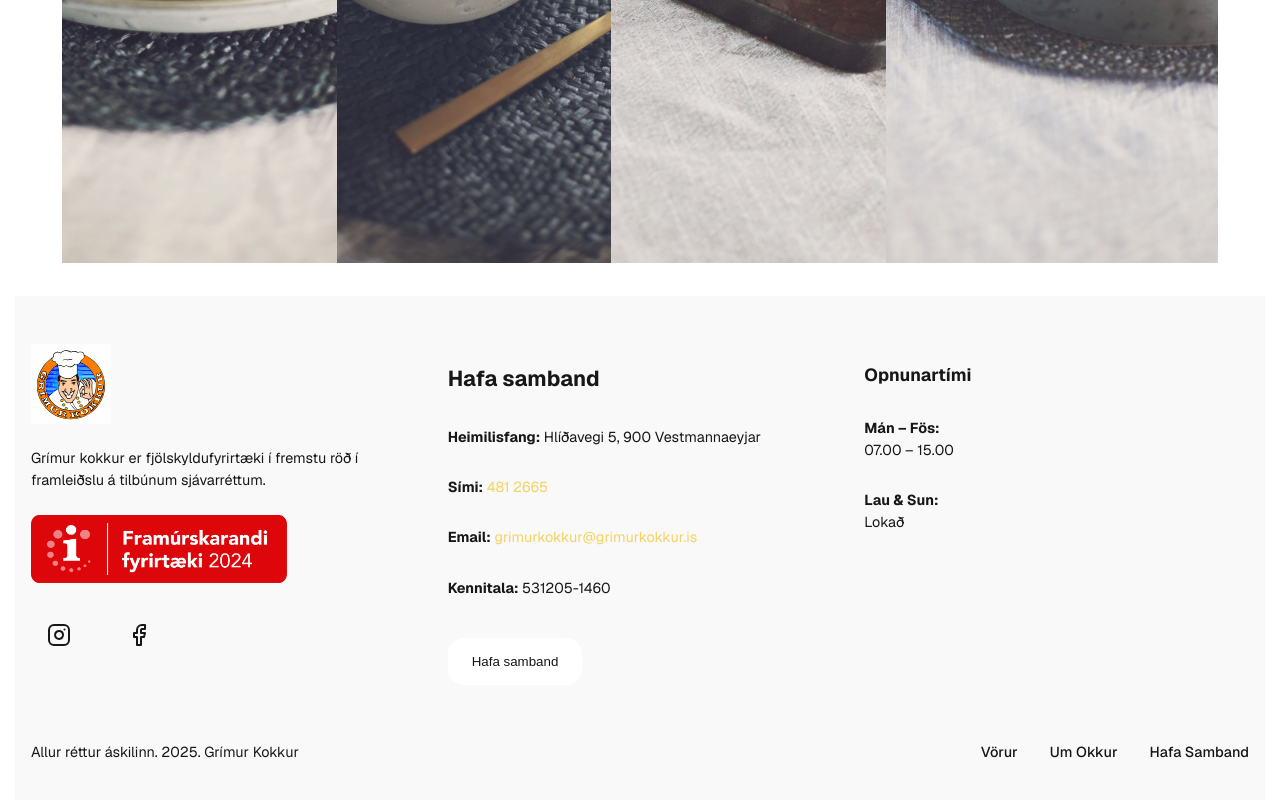
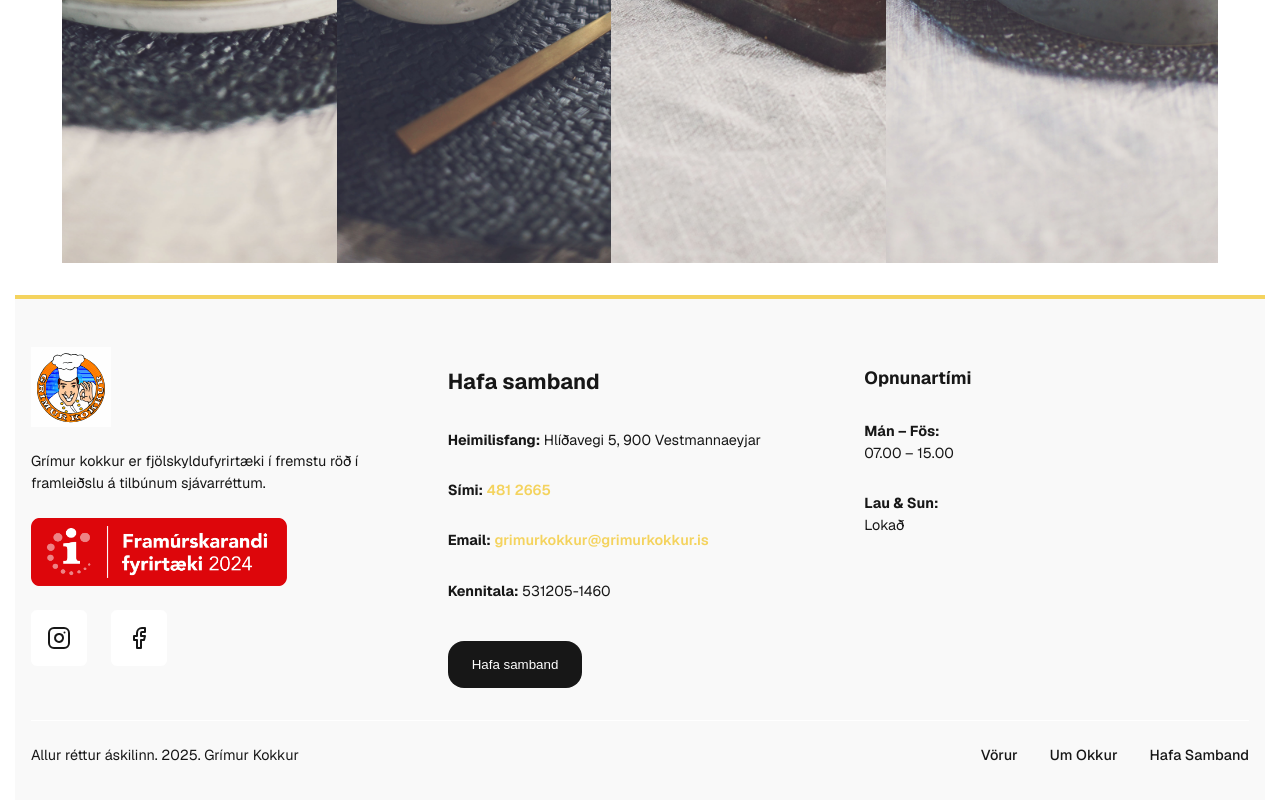
Before and after one commit to aph8/GrimurKokkur, a Next.js app: page / in a window 1280 px wide. Shown: the part 697-1497 px from the top of the page. Built offline with nearby package versions, Linux system fonts and the light colour scheme.

Commit message:
laga footer lit

```diff
--- a/src/styles/Footer.module.scss
+++ b/src/styles/Footer.module.scss
@@ -4,14 +4,36 @@
 @use './mixins'    as m;
 
 .footer {
-  /* distinct band below your main content */
+  /* light mode: pale gray band, dark mode: dark gray band */
   background: var(--accent-bg);
-  border-top: 1px solid var(--background);
+  @media (prefers-color-scheme: dark) {
+    background: var(--foreground);
+  }
 
+  /* strong accent line */
+  border-top: 4px solid var(--primary);
+
+  /* main text */
   color: var(--foreground);
+  @media (prefers-color-scheme: dark) {
+    color: var(--background);
+  }
+
   padding: clamp(2rem, 5vw, 3rem) v.$spacing-sm;
   font-size: 0.9rem;
   line-height: 1.5;
+
+  /* make phone & email links pop */
+  a[href^="tel"],
+  a[href^="mailto"] {
+    color: var(--primary);
+    font-weight: 600;
+    text-decoration: none;
+
+    &:hover {
+      text-decoration: underline;
+    }
+  }
 }
 
 .top {
@@ -41,13 +63,13 @@
   h3 {
     margin-bottom: v.$spacing-sm;
     font-size: 1.1rem;
-    color: var(--foreground);
+    color: inherit;
   }
 }
 
 .description {
   margin: v.$spacing-md 0;
-  color: var(--foreground);
+  color: inherit;
 }
 
 .socialIcons {
@@ -57,7 +79,7 @@
 }
 
 .icon {
-  background: var(--accent-bg);
+  background: var(--background);
   border-radius: 6px;
   padding: v.$spacing-sm;
   display: flex;
@@ -75,8 +97,8 @@
   justify-content: center;
 
   margin-top: v.$spacing-md;
-  background: var(--background);
-  color:      var(--foreground);
+  background: var(--foreground);
+  color:      var(--background);
   border: none;
   padding: v.$spacing-sm v.$spacing-md;
   border-radius: v.$radius-md;
@@ -84,12 +106,12 @@
   transition: opacity 0.2s ease;
 
   &:hover {
-    opacity: 0.8;
+    opacity: 0.85;
   }
 }
 
 .bottom {
-  border-top: 1px solid var(--accent-bg);
+  border-top: 1px solid var(--background);
   padding-top: v.$spacing-md;
   display: flex;
   align-items: center;
@@ -103,7 +125,7 @@
 }
 
 .bottomLeft {
-  color: var(--foreground);
+  color: inherit;
   font-size: 0.9rem;
   white-space: nowrap;
 }
@@ -124,7 +146,7 @@
   gap: v.$spacing-lg;
 
   a {
-    color: var(--foreground);
+    color: inherit;
     text-decoration: none;
     font-weight: 500;
     transition: opacity 0.2s ease;
@@ -138,11 +160,11 @@
 .toTop {
   background: none;
   border: none;
-  color: var(--foreground);
+  color: inherit;
   cursor: pointer;
-  transition: opacity 0.2s ease;
   display: flex;
   align-items: center;
+  transition: opacity 0.2s ease;
 
   &:hover {
     opacity: 0.8;
```
